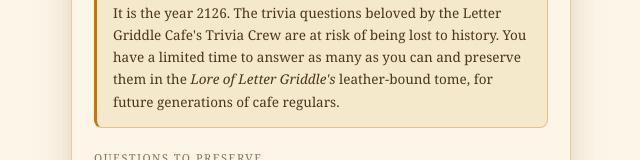
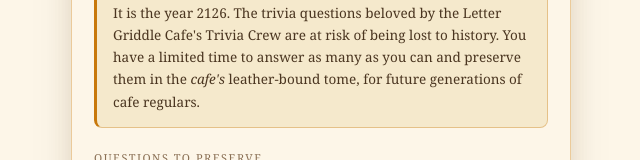
Before and after one commit to lauriegriddle/griddle-game, a Next.js app: page /griddlelogue in a window 1280 px wide. Shown: the part 288-448 px from the top of the page, without its empty margins (319-959 px from the left). Built offline with nearby package versions, Linux system fonts and the light colour scheme.

Commit message:
Adjust some wording in the time travel trivia games

```diff
--- a/app/chronicles/page.js
+++ b/app/chronicles/page.js
@@ -169,7 +169,7 @@ const LEGENDS = [
   "Future cafe regulars will study your answers.",
   "The leather tome glows with your contribution.",
   "You have honored the Letter Griddle Cafe.",
-  "Laurel smiles at you from across time.",
+  "The cafe regulars smile at you from across time.",
   "Well done, chronicler. The future remembers.",
   "The archives of Griddle Falls are richer for your visit.",
   "Your name is written in the pages of the tome.",
@@ -428,7 +428,7 @@ export default function ChroniclesPage() {
               </div>
 
               <div style={S.loreBox}>
-                <strong style={{ color: '#c09ef5' }}>Mission briefing:</strong> The Trivia Crew&apos;s trivia questions are at risk of being lost to history. You have a limited time to answer as many as you can and preserve them in the Lore of the Letter Griddle's leather-bound tome for future generations of Letter Griddle Cafe regulars.
+                <strong style={{ color: '#c09ef5' }}>Mission briefing:</strong> The Trivia Crew&apos;s trivia questions are at risk of being lost to history. You have a limited time to answer as many as you can and preserve them in the lore's leather-bound tome for future generations of Letter Griddle Cafe regulars.
               </div>
 
               <div style={S.sectionLabel}>Questions to preserve</div>
--- a/app/decoder/page.js
+++ b/app/decoder/page.js
@@ -167,7 +167,7 @@ const LEGENDS = [
   "Future cafe regulars will study your answers.",
   "The leather tome glows with your contribution.",
   "You have honored the Letter Griddle Cafe.",
-  "Laurel smiles at you from across time.",
+  "The trivia crew smiles at you from across time.",
   "Well done, chronicler. The future remembers.",
   "The archives of Griddle Falls are richer for your visit.",
   "Your name is written in the pages of the tome.",
--- a/app/griddlelogue/page.js
+++ b/app/griddlelogue/page.js
@@ -386,7 +386,7 @@ export default function GriddleloguePage() {
                 lineHeight: '1.65',
               }}>
                 It is the year 2126. The trivia questions beloved by the Letter Griddle Cafe&apos;s Trivia Crew are at risk of being lost to history. You have a limited time to answer as many as you can and preserve them in the{' '}
-                <em>Lore of Letter Griddle&apos;s</em> leather-bound tome, for future generations of cafe regulars.
+                <em>cafe&apos;s</em> leather-bound tome, for future generations of cafe regulars.
               </div>
 
               <div style={{fontSize: '11px', letterSpacing: '1.5px', textTransform: 'uppercase', color: '#8a7055', marginBottom: '10px'}}>
```
